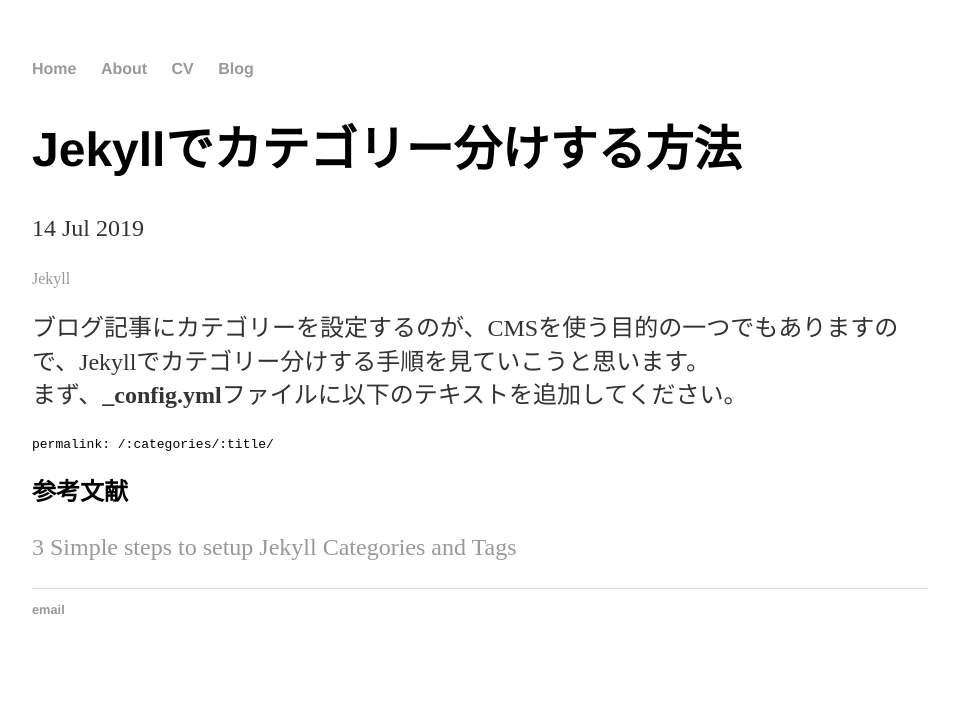
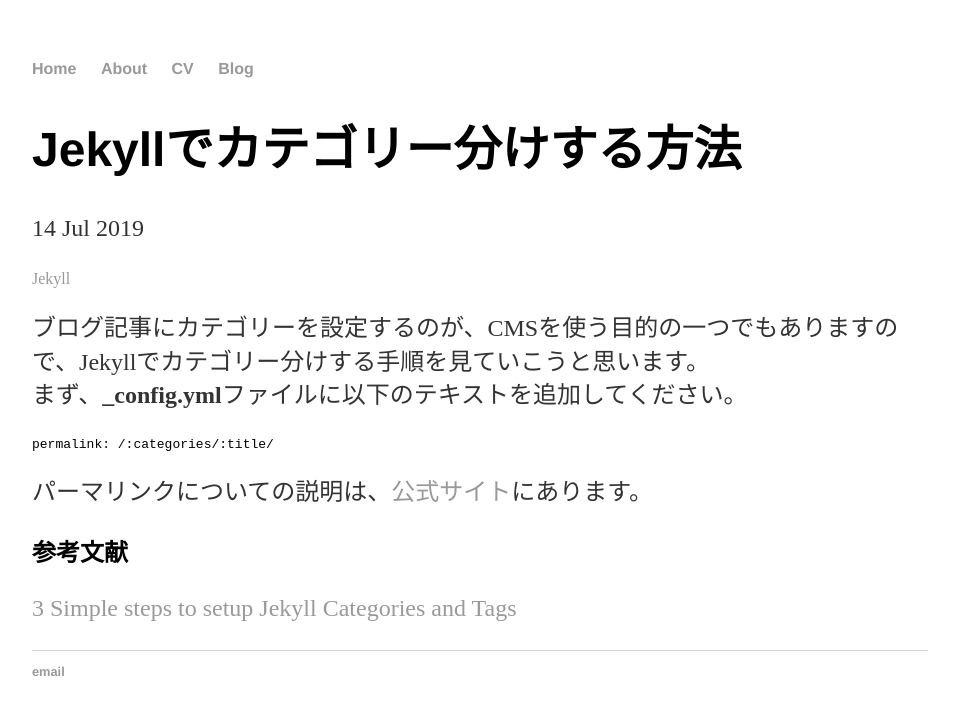
Before and after one commit to agematsu/agematsu.github.io, a Jekyll site: the page built from _posts/2019-07-14-Jekyllでカテゴリー分けする方法.md, in a window 1280 px wide. Shown: the top 715 px of the page, without its empty margins (160-1119 px from the left). Built offline with Jekyll 4.4.1, drawn with Linux system fonts in a browser that asks for light colours.

Commit message:
Update 2019-07-14-Jekyllでカテゴリー分けする方法.md

````diff
--- a/_posts/2019-07-14-Jekyllでカテゴリー分けする方法.md
+++ b/_posts/2019-07-14-Jekyllでカテゴリー分けする方法.md
@@ -9,5 +9,7 @@
 ```
 permalink: /:categories/:title/
 ```
+パーマリンクについての説明は、<a href="http://jekyllrb-ja.github.io/docs/permalinks/">公式サイト</a>にあります。
+
 ## 参考文献
 <a href="https://blog.webjeda.com/jekyll-categories/">3 Simple steps to setup Jekyll Categories and Tags</a>
````
